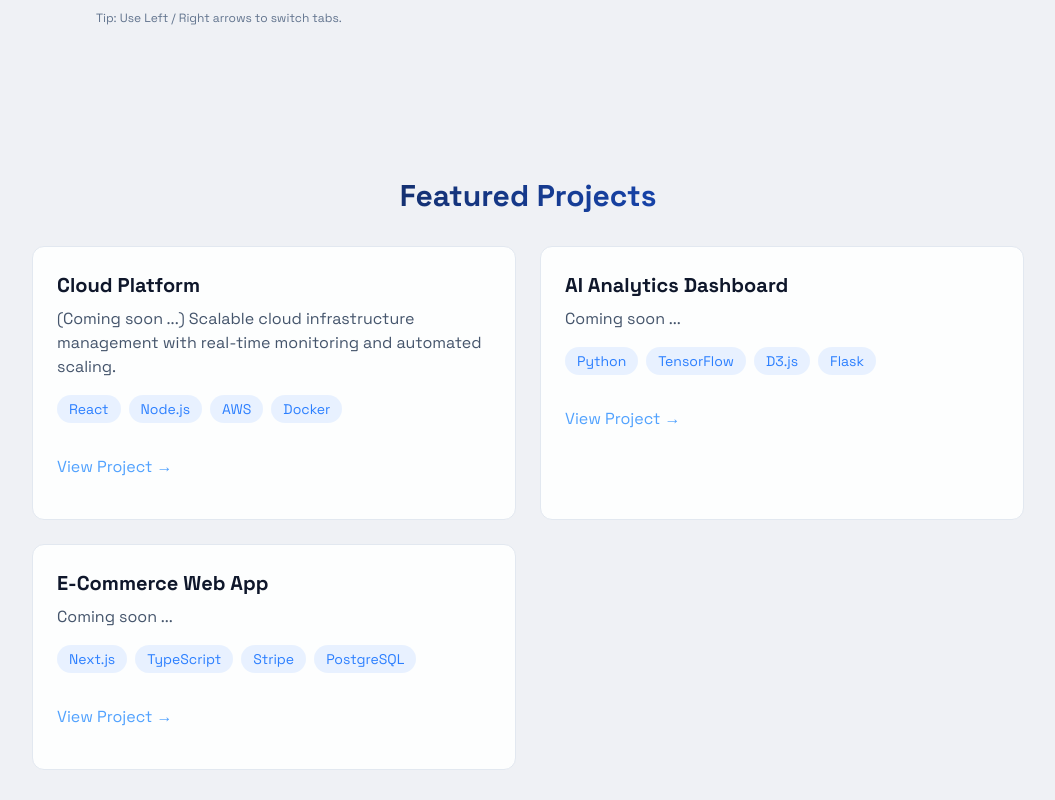
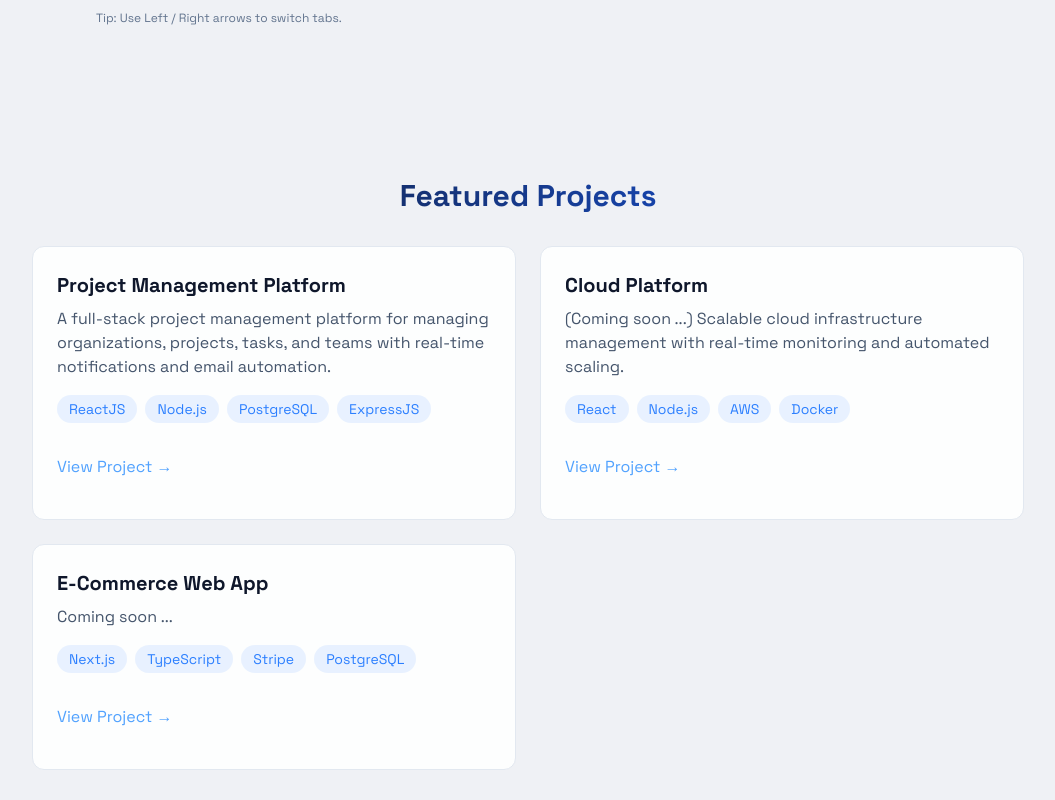
Before and after one commit to esdrasj71/esdjimenez-portfolio, a React (Vite) app: page /#/ in a window 1280 px wide. Shown: the part 1578-2378 px from the top of the page, without its empty margins (112-1167 px from the left). Built offline with nearby package versions, Linux system fonts and the light colour scheme; no server answers.

Commit message:
Minor updates & information

```diff
--- a/index.html
+++ b/index.html
@@ -2,7 +2,7 @@
 <html lang="en">
   <head>
     <meta charset="UTF-8" />
-    <link rel="icon" type="image/svg+xml" href="/vite.svg" />
+    <link rel="icon" type="image/png" sizes="32x32" href="/Triangle.png" />
     <link rel="preconnect" href="https://fonts.googleapis.com" />
     <link rel="preconnect" href="https://fonts.gstatic.com" crossorigin />
     <link
@@ -10,7 +10,8 @@
       rel="stylesheet"
     />
     <meta name="viewport" content="width=device-width, initial-scale=1.0" />
-    <title>Vite + React</title>
+    <meta name="description" content="Combining engineering with project thinking to turn ideas into impactful results." />
+    <title>Esdras Jimenez | Portfolio</title>
   </head>
   <body>
     <div id="root"></div>
--- a/src/components/MobileMenu.jsx
+++ b/src/components/MobileMenu.jsx
@@ -47,7 +47,7 @@ export const MobileMenu = ({ menuOpen, setMenuOpen }) => {
 
   return (
     <div
-      className={`fixed top-0 left-0 w-full bg-[#EFF1F5] z-40 flex flex-col items-center justify-center px-6 pt-24
+      className={`fixed top-0 left-0 w-full bg-[#EFF1F5] z-40 flex flex-col items-center justify-center px-6
                      transition-all duration-300 ease-in-out
                      ${
                        menuOpen
@@ -58,7 +58,7 @@ export const MobileMenu = ({ menuOpen, setMenuOpen }) => {
     >
       <button
         onClick={() => setMenuOpen(false)}
-        className="absolute top-6 right-6 text-slate-900 text-3xl focus:outline-none cursor-pointer"
+        className="absolute top-4 right-6 text-slate-900 text-3xl focus:outline-none cursor-pointer"
         aria-label="Close Menu"
       >
         &times;
@@ -69,7 +69,7 @@ export const MobileMenu = ({ menuOpen, setMenuOpen }) => {
           key={item.id}
           href={`#${item.id}`}
           onClick={(e) => handleNavClick(item.id, e)}
-          className={`text-2xl font-semibold text-slate-900 my-4 transform transition-transform duration-300 cursor-pointer ${
+          className={`text-2xl font-semibold text-slate-900 my-3 transform transition-transform duration-300 cursor-pointer ${
             menuOpen ? "opacity-100 translate-y-0" : "opacity-0 translate-y-5"
           }`}
         >
@@ -80,7 +80,7 @@ export const MobileMenu = ({ menuOpen, setMenuOpen }) => {
       <a
         href="#contact"
         onClick={handleContactClick}
-        className={`mt-6 inline-flex rounded-full bg-slate-900 px-7 py-3 text-sm font-semibold text-white transition cursor-pointer ${
+        className={`mt-4 inline-flex rounded-full bg-slate-900 px-7 py-3 text-sm font-semibold text-white transition cursor-pointer ${
           menuOpen ? "opacity-100 translate-y-0" : "opacity-0 translate-y-5"
         }`}
       >
--- a/src/components/pages/AboutMe.jsx
+++ b/src/components/pages/AboutMe.jsx
@@ -27,7 +27,7 @@ export const AboutMe = () => {
                   onClick={rotatePhotos}
                 >
                   <div className="relative overflow-visible rounded-lg h-[380px]">
-                    {/* Photo 3 (back/bottom) - visible slightly */}
+                    {/* Photo 3 (back/bottom) */}
                     <div
                       className="absolute rounded-lg border border-slate-200 shadow-lg transition-all duration-500 ease-in-out"
                       style={{
@@ -61,7 +61,7 @@ export const AboutMe = () => {
                       }}
                     />
 
-                    {/* Photo 1 (top/front) - fully visible */}
+                    {/* Photo 1 (top/front) */}
                     <div
                       className="absolute inset-0 rounded-lg border border-slate-200 shadow-xl transition-all duration-500 ease-in-out"
                       style={{
@@ -87,7 +87,7 @@ export const AboutMe = () => {
             <div className="md:col-span-8">
               <div className="prose prose-slate max-w-[92%] text-slate-700 space-y-4">
                 <p>
-                  I’m Esdras — a Systems Engineer with a background in Project Management. I’ve always been
+                  Hey! I’m Esdras Jimenez — a Systems Engineer with a background in Project Management. I’ve always been
                   interested in where people and technology meet, especially in building software that not only
                   works well, but actually solves problems and makes a difference. For me, good engineering is
                   about more than code, it’s about understanding the bigger picture and the people behind the systems
--- a/src/components/sections/Projects.jsx
+++ b/src/components/sections/Projects.jsx
@@ -14,13 +14,13 @@ export const Projects = () => {
           </h2>
           <div className="grid grid-cols-1 md:grid-cols-2 gap-6">
             <div className="p-6 rounded-xl border border-slate-200 bg-white/90 hover:-translate-y-1 hover:border-blue-500/30 hover:shadow-[0_2px_8px_rgba(59,130,246,0.2)] transition">
-              <h3 className="text-xl font-bold mb-2"> Cloud Platform</h3>
+              <h3 className="text-xl font-bold mb-2"> Project Management Platform</h3>
               <p className="text-slate-600 mb-4">
-                (Coming soon ...) Scalable cloud infrastructure management with real-time
-                monitoring and automated scaling.
+                A full-stack project management platform for managing organizations, projects, tasks,
+                and teams with real-time notifications and email automation.
               </p>
               <div className="flex flex-wrap gap-2 mb-4">
-                {["React", "Node.js", "AWS", "Docker"].map((tech, key) => (
+                {["ReactJS", "Node.js", "PostgreSQL", "ExpressJS"].map((tech, key) => (
                   <span
                     key={key}
                     className="bg-blue-500/10 text-blue-500 py-1 px-3 rounded-full text-sm hover:bg-blue-500/20
@@ -41,34 +41,26 @@ export const Projects = () => {
                 </a>
               </div>
             </div>
-            <div
-              className="
-              glass p-6 rounded-xl border border-slate-200 bg-white/90
-              hover:-translate-y-1 hover:border-blue-500/30
-              hover:shadow-[0_4px_20px_rgba(59,130,246,0.1)]
-              transition-all
-            "
-            >
-              <h3 className="text-xl font-bold mb-2">AI Analytics Dashboard</h3>
+
+            <div className="p-6 rounded-xl border border-slate-200 bg-white/90 hover:-translate-y-1 hover:border-blue-500/30 hover:shadow-[0_2px_8px_rgba(59,130,246,0.2)] transition">
+              <h3 className="text-xl font-bold mb-2"> Cloud Platform</h3>
               <p className="text-slate-600 mb-4">
-                Coming soon ...
+                (Coming soon ...) Scalable cloud infrastructure management with real-time
+                monitoring and automated scaling.
               </p>
               <div className="flex flex-wrap gap-2 mb-4">
-                {["Python", "TensorFlow", "D3.js", "Flask"].map((tech, key) => (
+                {["React", "Node.js", "AWS", "Docker"].map((tech, key) => (
                   <span
                     key={key}
-                    className="
-                      bg-blue-500/10 text-blue-500 py-1 px-3
-                      rounded-full text-sm
-                      transition
-                      hover:bg-blue-500/20 hover:-translate-y-0.5
-                      hover:shadow-[0_2px_8px_rgba(59,130,246,0.2)]
+                    className="bg-blue-500/10 text-blue-500 py-1 px-3 rounded-full text-sm hover:bg-blue-500/20
+                                    hover:shadow-[0_2px_8px_rgba(59,130,246,0.1)] transition-all
                     "
                   >
                     {tech}
                   </span>
                 ))}
               </div>
+
               <div className="flex justify-between items-center">
                 <a
                   href="#"
```
Also changed, not shown: public/Triangle.png (added).
